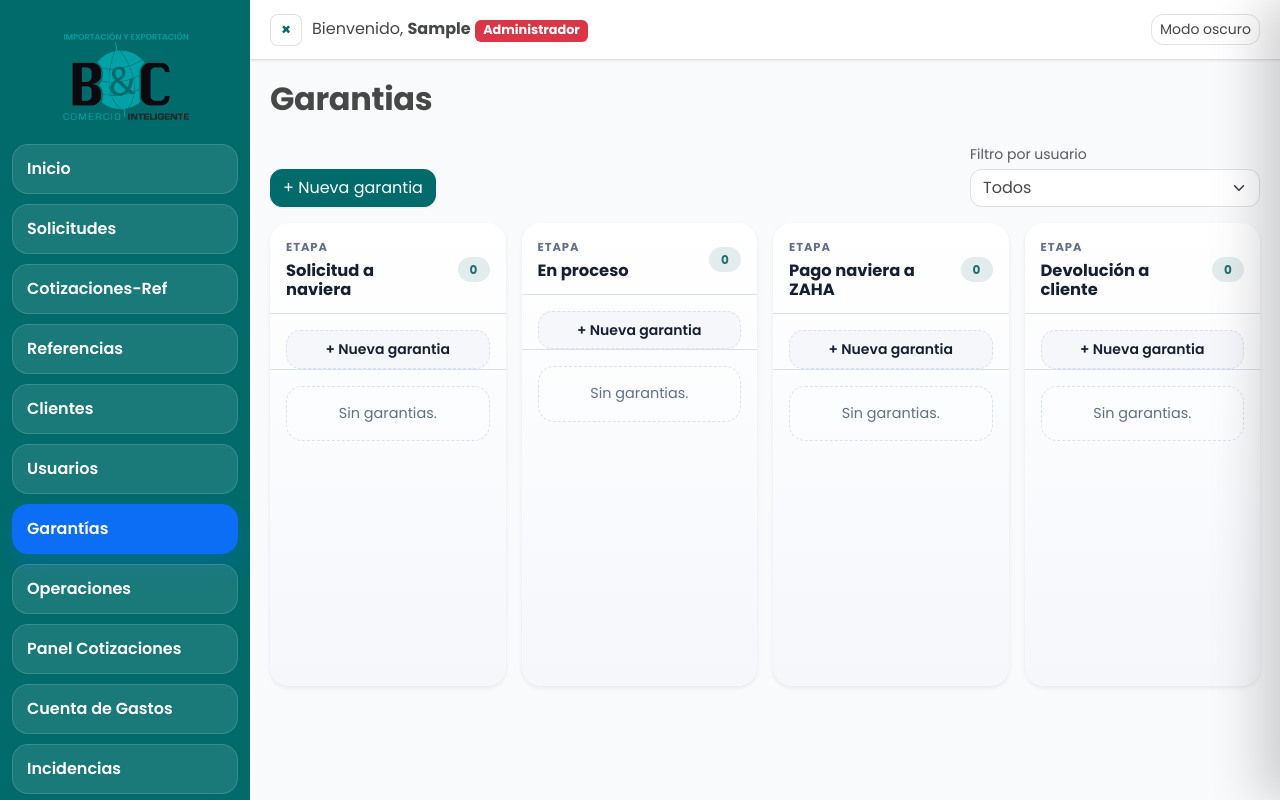
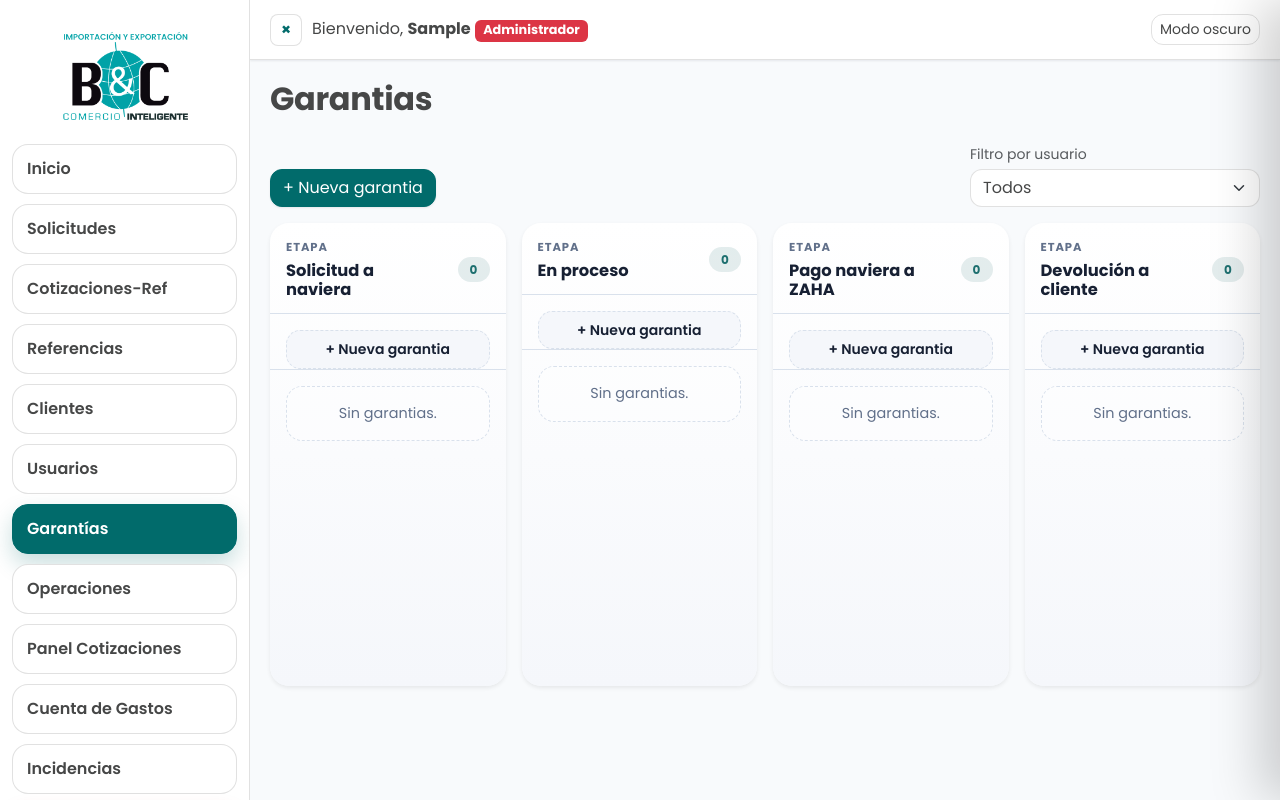
Before and after one commit to sistemaszaha-lab/PaginaBC, a Django app: page /garantias/ in a window 1280 px wide. Run offline with Django 5.2, Linux system fonts and the light colour scheme; the visitor is signed in with stand-in values (Sample User, id 1); data comes from the database, SQL or seed files in the repository; data that the repository does not hold is empty; parts of the project's set-up code (start-up, migrations or seed data) failed here and were passed over; some libraries are stand-ins or nearby versions.

Commit message:
Rediseñar barra lateral de ZAHA OPS

```diff
--- a/solicitudes/static/css/base.css
+++ b/solicitudes/static/css/base.css
@@ -62,8 +62,9 @@ body {
     position: fixed;
     left: 0;
     top: 0;
-    background-color: #016b6b;
-    color: white;
+    background-color: var(--color-card);
+    color: var(--color-text);
+    border-right: 1px solid var(--color-border);
     padding: 16px 12px;
     display: flex;
     flex-direction: column;
@@ -82,7 +83,7 @@ body {
 }
 
 .sidebar a {
-    color: white;
+    color: var(--color-text);
     text-decoration: none;
     transition: 0.2s;
 }
@@ -140,16 +141,12 @@ body.sidebar-collapsed .content {
 }
 
 [data-bs-theme="dark"] .sidebar {
-    background-color: #012f2f;
+    background-color: var(--color-card);
 }
 
 [data-bs-theme="dark"] .header {
-    background-color: #1e1e1e;
-    border-bottom: 1px solid #333;
-}
-
-[data-bs-theme="dark"] .sidebar a:hover {
-    background-color: #333;
+    background-color: var(--color-card);
+    border-bottom: 1px solid var(--color-border);
 }
 
 /* Modern shadcn-like layer (visual-only overrides) */
@@ -195,7 +192,7 @@ body {
 }
 
 .sidebar {
-    background-color: var(--color-primary);
+    background-color: var(--color-card);
     transition: left 0.25s ease, background-color var(--transition);
 }
 
@@ -240,34 +237,36 @@ body {
     gap: 10px;
     padding: 12px 14px;
     border-radius: 1rem;
-    background: rgba(255, 255, 255, 0.10);
-    border: 1px solid rgba(255, 255, 255, 0.14);
-    color: rgba(255, 255, 255, 0.92);
+    background: var(--color-card);
+    border: 1px solid var(--color-border);
+    color: var(--color-text);
     font-weight: 600;
-    transition: transform var(--transition), background-color var(--transition), box-shadow var(--transition), border-color var(--transition);
+    transition: transform var(--transition), background-color var(--transition), box-shadow var(--transition), border-color var(--transition), color var(--transition);
 }
 
 .sidebar-link:hover {
-    background: rgba(255, 255, 255, 0.16);
-    border-color: rgba(255, 255, 255, 0.20);
+    background: rgba(62, 159, 162, 0.08);
+    border-color: rgba(62, 159, 162, 0.20);
     transform: translateY(-1px);
+    color: var(--color-primary);
 }
 
 .sidebar-link.is-active {
-    background: rgba(13, 110, 253, 0.95);
-    /* bootstrap primary */
-    border-color: rgba(13, 110, 253, 1);
-    box-shadow: 0 10px 22px rgba(13, 110, 253, 0.22);
+    background: var(--color-primary);
+    border-color: var(--color-primary);
+    box-shadow: 0 10px 22px rgba(1, 107, 107, 0.22);
     color: #fff;
 }
 
 html.dark .sidebar-link {
-    background: rgba(255, 255, 255, 0.08);
-    border-color: rgba(255, 255, 255, 0.12);
+    background: transparent;
+    border-color: var(--color-border);
+    color: var(--color-text);
 }
 
 html.dark .sidebar-link:hover {
-    background: rgba(255, 255, 255, 0.13);
+    background: rgba(255, 255, 255, 0.08);
+    color: var(--color-primary);
 }
 
 .sidebar-logout {
```
